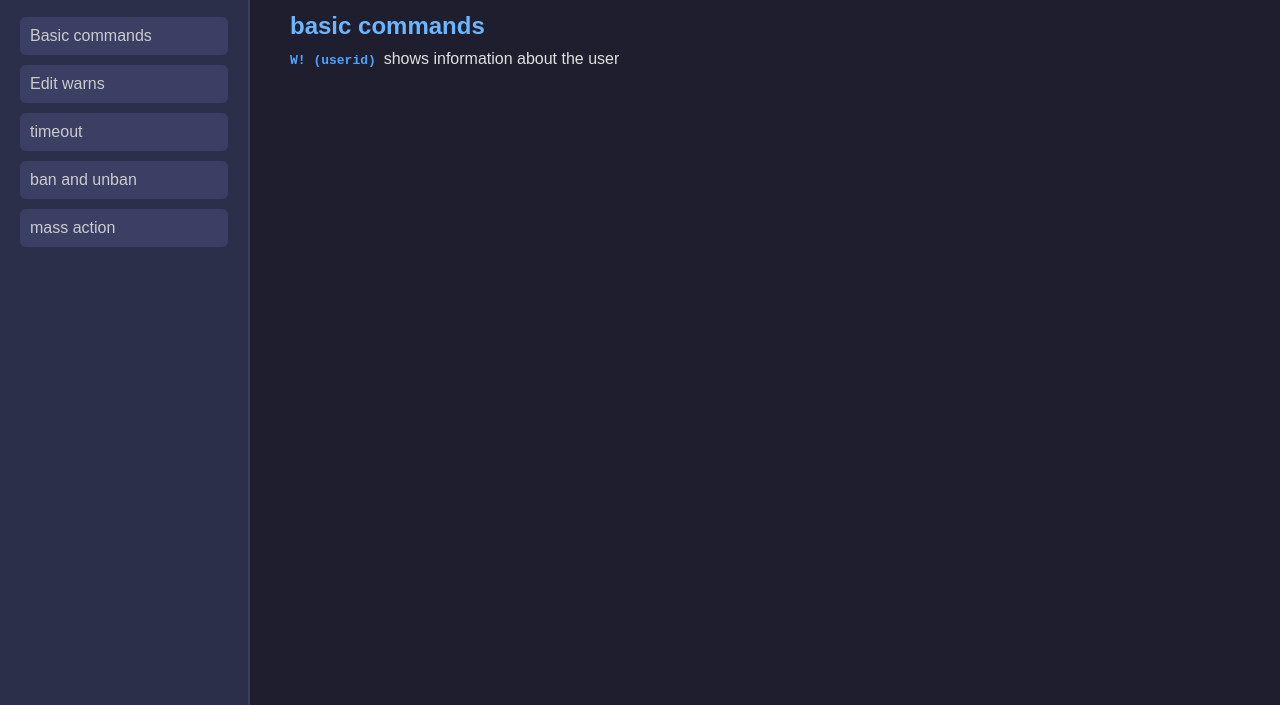
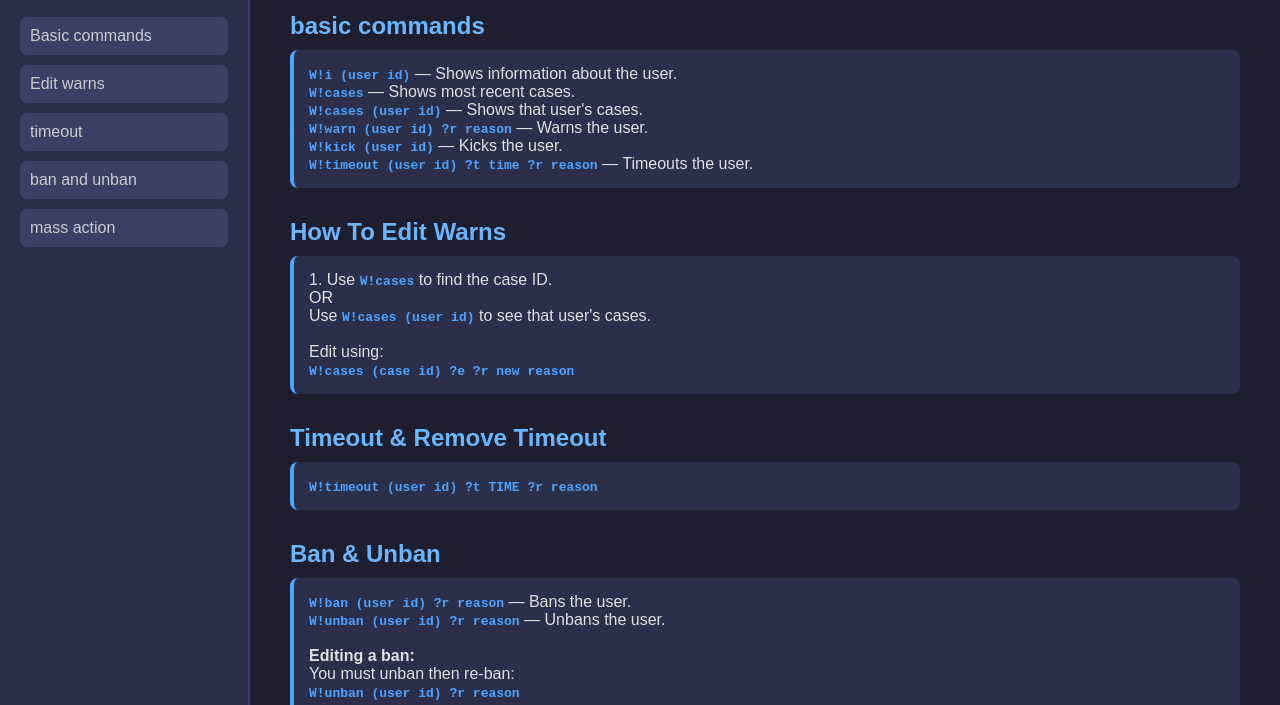
Before and after one commit to PROTOGENFLUFFYGRAPE/EASYTOUSE, a plain HTML site: page index.html in a window 1280 px wide. Shown: the part 95-800 px from the top of the page. Drawn offline with Linux system fonts and the light colour scheme.

Commit message:
Update index.html

```diff
--- a/index.html
+++ b/index.html
@@ -118,7 +118,52 @@
         <h2 id="basic">basic commands</h2>
 
 
-        <p><code>W! (userid) </code>shows information about the user </p>
+         <div class="command-box">
+        <p><code>W!i (user id)</code> — Shows information about the user.</p>
+        <p><code>W!cases</code> — Shows most recent cases.</p>
+        <p><code>W!cases (user id)</code> — Shows that user's cases.</p>
+        <p><code>W!warn (user id) ?r reason</code> — Warns the user.</p>
+        <p><code>W!kick (user id)</code> — Kicks the user.</p>
+        <p><code>W!timeout (user id) ?t time ?r reason</code> — Timeouts the user.</p>
+    </div>
+
+    <h2 id="editwarns">How To Edit Warns</h2>
+
+    <div class="command-box">
+        <p>1. Use <code>W!cases</code> to find the case ID.</p>
+        <p>OR</p>
+        <p>Use <code>W!cases (user id)</code> to see that user's cases.</p>
+        <br>
+        <p>Edit using:</p>
+        <p><code>W!cases (case id) ?e ?r new reason</code></p>
+    </div>
+
+    <h2 id="timeout">Timeout & Remove Timeout</h2>
+
+    <div class="command-box">
+        <p><code>W!timeout (user id) ?t TIME ?r reason</code></p>
+    </div>
+
+    <h2 id="ban">Ban & Unban</h2>
+
+    <div class="command-box">
+        <p><code>W!ban (user id) ?r reason</code> — Bans the user.</p>
+        <p><code>W!unban (user id) ?r reason</code> — Unbans the user.</p>
+        <br>
+        <p><strong>Editing a ban:</strong></p>
+        <p>You must unban then re-ban:</p>
+        <p><code>W!unban (user id) ?r reason</code></p>
+        <p><code>W!ban (user id) ?r new reason</code></p>
+    </div>
+
+    <h2 id="mass">Mass Kick / Ban / Timeout</h2>
+
+    <div class="command-box">
+        <p><code>W!kick USERID1 USERID2</code></p>
+        <p><code>W!ban USERID1 USERID2</code></p>
+        <p><code>W!timeout USERID1 USERID2 ?t TIME ?r reason</code></p>
+    </div>
+
 
 
 
```
